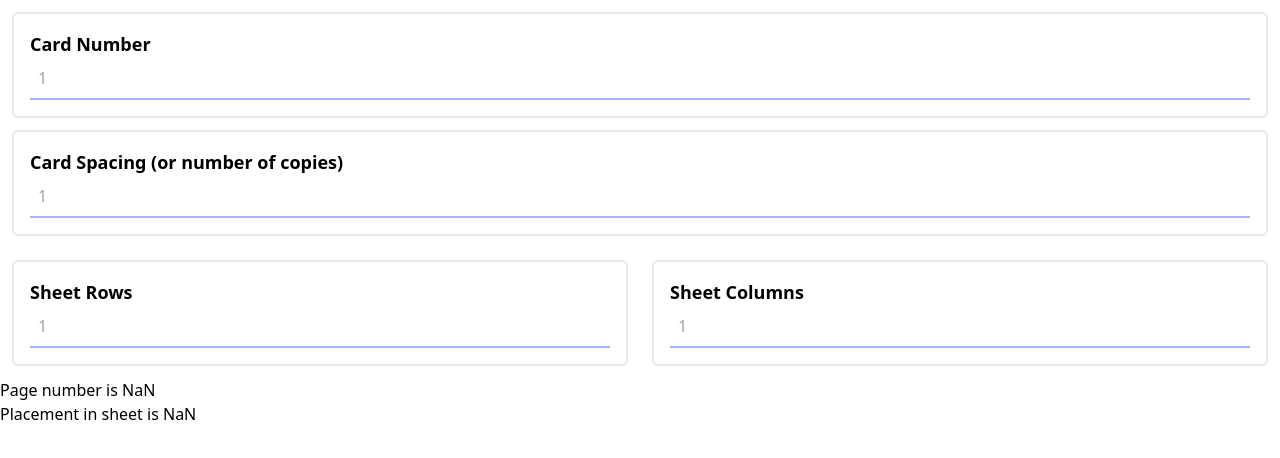
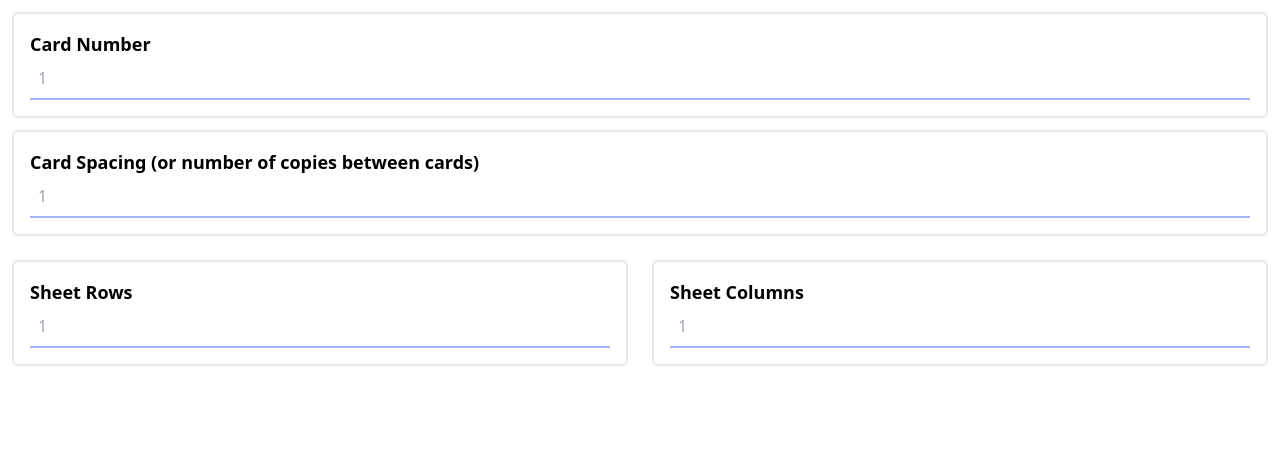
Before and after one commit to MattFelice/card-sorter, a React (Create React App) app: page / in a window 1280 px wide. Shown: the top 458 px of the page. Built offline with nearby package versions, Linux system fonts and the light colour scheme.

Commit message:
Refactor code and put localstorage in place

```diff
--- a/src/App.tsx
+++ b/src/App.tsx
@@ -1,27 +1,46 @@
 //import logo from './logo.svg';
-import React from 'react';
+import React, { createRef, useEffect, useState } from 'react';
 import './assets/main.css';
+import { SheetComponent } from './components/sheet-component';
 import { TextInputComponent } from './components/text-input-component';
 import cardSort from './functions/card-sort';
+import { CardInputInterface } from './interfaces/card-input-interface';
 import { CardSortInterface } from './interfaces/card-sort-interface';
 
 function App() {
-  let cardNumberState = React.useState('');
-  let cardCopiesState = React.useState('');
-  let sheetRowsState = React.useState('');
-  let sheetColumnsState = React.useState('');
 
-  let cardSortState = React.useState<CardSortInterface>({
-    cardPlacement: 1,
-    sheetSize: 1,
-    currentSheetNumber: 1,
-    lastIndexOnSheet: 1,
-    cardPlacementInSheet: 1
+  const [cardInputs, setCardInputs] = useState((): CardInputInterface => {
+    const localCardInputs = localStorage.getItem('cardInputs');
+
+    if(localCardInputs) return JSON.parse(localCardInputs) as CardInputInterface;
+
+    return {
+      cardNumber: '',
+      cardSpacing: '',
+      sheetRows: '',
+      sheetColumns: ''
+    };
   });
 
-  React.useEffect(() => {
-    cardSortState[1](cardSort(cardNumberState[0], [sheetColumnsState[0], sheetRowsState[0]], cardCopiesState[0]));
-  }, cardNumberState);
+  const [cardSorted, setCardSorted] = useState((): CardSortInterface => {
+    const localCardInputs = localStorage.getItem('cardSort');
+
+    if(localCardInputs) return JSON.parse(localCardInputs) as CardSortInterface;
+
+    return {
+      sheetSize: '',
+      cardPlacement: '',
+      cardPlacementInSheet: '',
+      currentSheetNumber: '',
+      lastIndexOnSheet: ''
+    };
+  });
+
+  useEffect(() => {
+    localStorage.setItem('cardInputs', JSON.stringify(cardInputs));
+    setCardSorted(cardSort(cardInputs));
+    localStorage.setItem('cardSort', JSON.stringify(cardSorted));
+  }, [cardInputs]);
 
   return (
     <div className="App container mx-auto">
@@ -29,31 +48,51 @@ function App() {
       <TextInputComponent
         showBorder={true}
         labelProps={{text: 'Card Number'}}
-        inputProps={{placeholder: '1', value: cardNumberState}} />
+        inputProps={{
+          placeholder: '1',
+          useState: [cardInputs, setCardInputs],
+          modelKey: 'cardNumber',
+          value: cardInputs.cardNumber
+        }}
+      />
 
       <TextInputComponent
         showBorder={true}
-        labelProps={{text: 'Card Spacing (or number of copies)'}}
-        inputProps={{placeholder: '1', value: cardCopiesState}}  />
+        labelProps={{text: 'Card Spacing (or number of copies between cards)'}}
+        inputProps={{
+          placeholder: '1',
+          useState: [cardInputs, setCardInputs],
+          modelKey: 'cardSpacing',
+          value: cardInputs.cardSpacing
+        }}
+      />
 
-      <div className="flex">
-        <div className="flex-1">
+      <div className='flex'>
+        <div className='flex-1'>
           <TextInputComponent
             showBorder={true}
             labelProps={{text: 'Sheet Rows'}}
-            inputProps={{placeholder: '1', value: sheetRowsState}}  />
+            inputProps={{
+              placeholder: '1',
+              useState: [cardInputs, setCardInputs],
+              modelKey: 'sheetRows',
+              value: cardInputs.sheetRows
+            }}
+          />
         </div>
-
-        <div className="flex-1">
+        <div className='flex-1'>
           <TextInputComponent
             showBorder={true}
             labelProps={{text: 'Sheet Columns'}}
-            inputProps={{placeholder: '1', value: sheetColumnsState}}  />
+            inputProps={{
+              placeholder: '1',
+              useState: [cardInputs, setCardInputs],
+              modelKey: 'sheetColumns',
+              value: cardInputs.sheetColumns
+            }}
+          />
         </div>
       </div>
-
-      Page number is {cardSortState[0].currentSheetNumber}<br />
-      Placement in sheet is {cardSortState[0].cardPlacementInSheet}
     </div>
   );
 }
--- a/src/atoms/input-atom.tsx
+++ b/src/atoms/input-atom.tsx
@@ -1,19 +1,30 @@
-import React, { ChangeEvent } from 'react';
+import React, { ChangeEvent, useState } from 'react';
 
 const onChangeSet = (props: InputProps) => (e: ChangeEvent<HTMLInputElement>) => {
-    if (props.value) return props.value[1](e.target.value);
+    if (props.useState) {
+        if (props.modelKey) {
+            return props.useState[1]({
+                ...props.useState[0],
+                [props.modelKey]: e.target.value
+            });
+        }
+
+        return props.useState[1](e.target.value);
+    }
     return e;
 }
 export interface InputProps {
     placeholder?: string;
-    value?: [string, React.Dispatch<React.SetStateAction<string>>];
+    useState?: [any, React.Dispatch<React.SetStateAction<any>>];
+    value?: string;
+    modelKey?: string;
 }
 
 export const InputAtom = (props: InputProps) => {
     return <input className="w-full p-2 border-b-2 border-indigo-300 focus:outline-none focus:border-blue-400"
+        onChange={onChangeSet(props)}
+        value={props.value}
         placeholder={props.placeholder}
-        value={props.value ? props.value[0] : ''}
-        onChange={onChangeSet(props)}
     />;
 }
 
--- /dev/null
+++ b/src/components/sheet-component.tsx
@@ -0,0 +1,24 @@
+import React, { useEffect, useRef } from 'react';
+import SheetSlotAtom from "../atoms/sheet-slot-atom";
+
+interface SheetProp {
+    sheetRows?: number;
+    sheetColumns?: number;
+    currentPlacementInSheet?: number;
+}
+
+export const SheetComponent = (props: SheetProp) => {
+    const sheetColumnElements = [<span></span>];
+
+    useEffect(() => {
+        let currentSheetCardNumber = 1;
+        if (props.sheetColumns) {
+            for(let columns = 0; columns < props.sheetColumns; columns++) {
+                currentSheetCardNumber++;
+                sheetColumnElements.push(SheetSlotAtom({cardNumber: currentSheetCardNumber}));
+            }
+        }
+    }, [props]);
+
+    return sheetColumnElements;
+}
--- a/src/components/text-input-component.tsx
+++ b/src/components/text-input-component.tsx
@@ -3,18 +3,20 @@ import InputAtom, {InputProps} from '../atoms/input-atom';
 import LabelAtom, { LabelProps } from '../atoms/label-atom';
 
 export interface TextInputProps {
-    inputProps?: InputProps
+    inputProps: InputProps
     labelProps?: LabelProps
     showBorder?: boolean;
 }
 
 export const TextInputComponent = (props: TextInputProps) => {
-    const labelElement = LabelAtom(props.labelProps);
     const border = props.showBorder ? 'thin-border' : '';
     const className = ['m-3','p-4', border];
 
+    const labelElement = LabelAtom(props.labelProps);
+    const inputElement = InputAtom(props.inputProps);
+
     return <div className={className.join(' ')}>
         {labelElement}
-        <InputAtom {...props.inputProps} />
+        {inputElement}
     </div>;
 }
--- a/src/functions/card-sort.ts
+++ b/src/functions/card-sort.ts
@@ -1,24 +1,35 @@
+import { CardInputInterface, CardInputInterfaceNumbers } from "../interfaces/card-input-interface";
 import { CardSortInterface } from "../interfaces/card-sort-interface";
 
-export const cardSort = (cardIndex: string, gridSize: [string, string] = ['3', '3'], cardSpacing: string = '4'): CardSortInterface => {
-    const cardInfo = {
-        cardIndex: parseInt(cardIndex, 10),
-        gridSize: gridSize.map(value => parseInt(value, 10)),
-        cardSpacing: parseInt(cardSpacing, 10)
-    }
+export const cardSort = (cardInfo: CardInputInterface): CardSortInterface => {
+    const cardInfoNumbers = Object.keys(cardInfo).reduce((accumulator: any, objectKey: string) => {
+        if (typeof accumulator !== 'object') {
+            accumulator = {[accumulator]: parseInt((cardInfo as any)[accumulator])};
+        }
 
-    const cardPlacement = cardInfo.cardSpacing > 1 ? cardInfo.cardIndex * cardInfo.cardSpacing - cardInfo.cardSpacing + 1 : cardInfo.cardIndex;
-    const sheetSize = cardInfo.gridSize.reduce((accumulator, currentValue) => accumulator * currentValue);
+        const currentValue = (cardInfo as any)[objectKey];
+        accumulator[objectKey] = parseInt(currentValue, 10);
+
+        return accumulator;
+    }) as unknown as CardInputInterfaceNumbers;
+
+    const cardPlacement = cardInfoNumbers.cardSpacing > 1 ? cardInfoNumbers.cardNumber * cardInfoNumbers.cardSpacing - cardInfoNumbers.cardSpacing + 1 : cardInfoNumbers.cardNumber;
+    const sheetSize = cardInfoNumbers.sheetRows * cardInfoNumbers.sheetColumns;
 
     const currentSheetNumber = Math.ceil(cardPlacement / sheetSize);
     const lastIndexOnSheet = (currentSheetNumber * sheetSize) - sheetSize;
 
     let cardPlacementInSheet = cardPlacement % lastIndexOnSheet;
-    console.log(cardPlacement <= sheetSize);
     if(cardPlacement <= sheetSize) cardPlacementInSheet = cardPlacement;
     else if(cardPlacementInSheet === 0) cardPlacementInSheet = lastIndexOnSheet;
 
-    return {cardPlacement, sheetSize, currentSheetNumber, lastIndexOnSheet, cardPlacementInSheet};
+    return {
+        cardPlacement,
+        sheetSize,
+        currentSheetNumber,
+        lastIndexOnSheet,
+        cardPlacementInSheet
+    };
 }
 
 export default cardSort;
--- /dev/null
+++ b/src/interfaces/card-input-interface.ts
@@ -0,0 +1,13 @@
+export interface CardInputInterface {
+    cardNumber: string,
+    cardSpacing: string,
+    sheetRows: string,
+    sheetColumns: string,
+}
+
+export interface CardInputInterfaceNumbers {
+    cardNumber: number,
+    cardSpacing: number,
+    sheetRows: number,
+    sheetColumns: number,
+}
```
Also changed, not shown: src/atoms/sheet-slot-atom.tsx (added, +11 -0 lines), src/interfaces/card-sort-interface.ts (+13 -5 lines).
